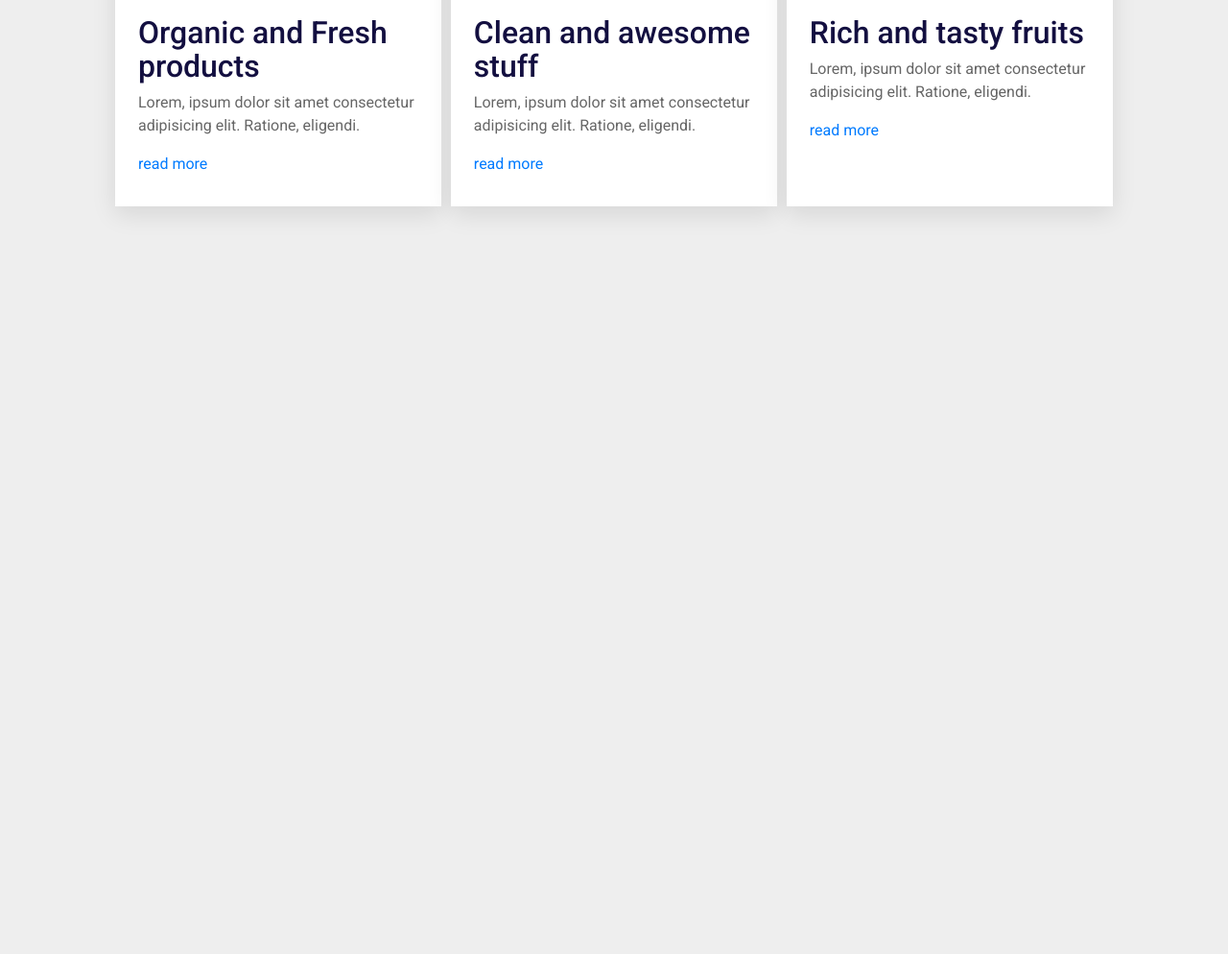
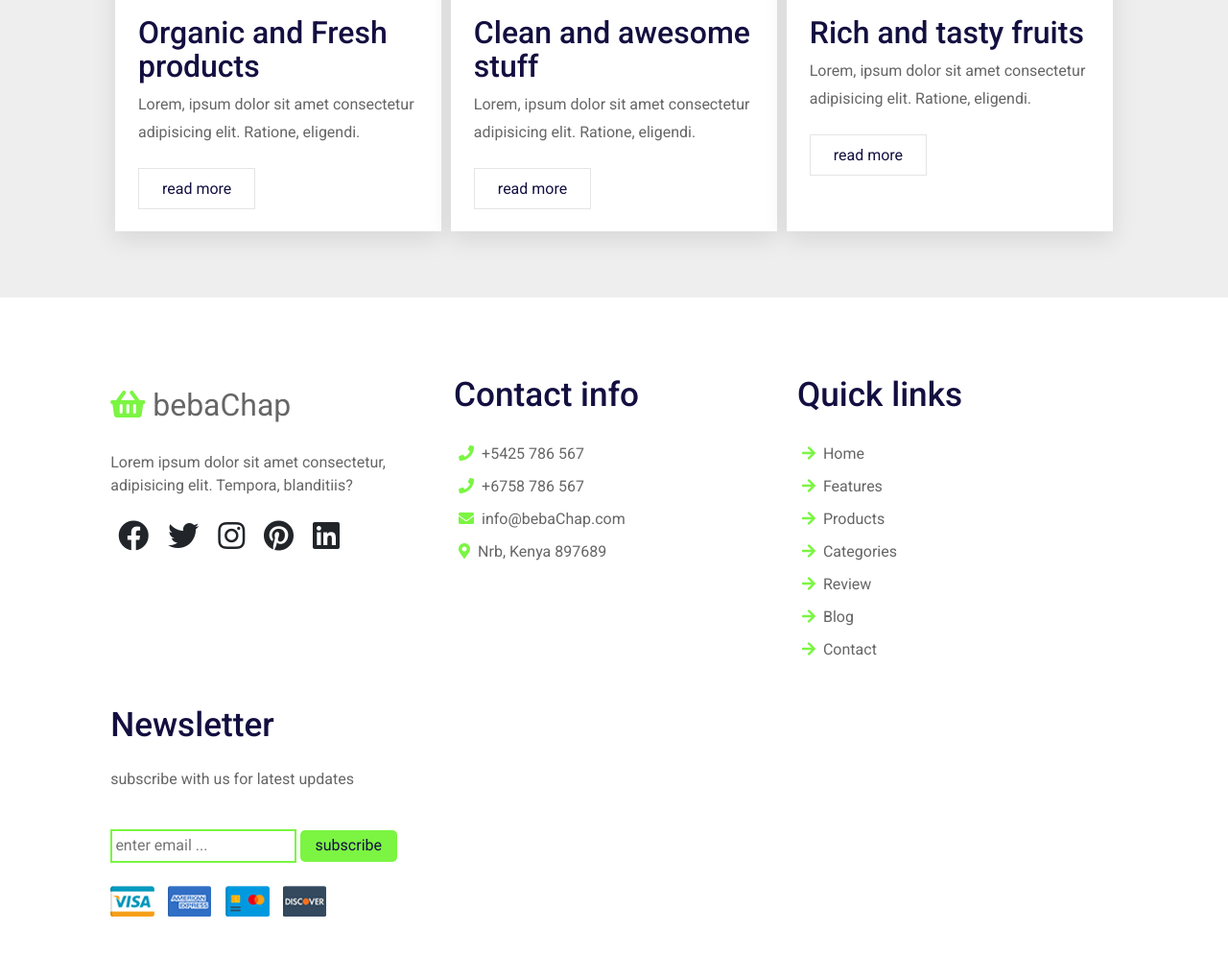
Before and after one commit to fobiero/ecommerce, a plain HTML site: page index.html in a window 1280 px wide. Shown: the part 5376-6370 px from the top of the page at 96% size. Before the commit the page ends 5660 px from the top, so only its background shows below. Drawn offline with nearby package versions, Linux system fonts and the light colour scheme.

Commit message:
finish footer build

```diff
--- a/css/style.css
+++ b/css/style.css
@@ -382,6 +382,8 @@ section {
 
 .blog .box-content .blog-box p {
     color: var(--light-color);
+    line-height: 1.8rem;
+    margin-bottom: 2rem;
 }
 
 .blog .box-content .blog-box .blog-content {
@@ -410,6 +412,108 @@ section {
     margin-right: 1rem;
     font-size: 1.3rem;
     color: var(--color);
+}
+
+.blog .box-content .blog-box .blog-content .rd-mre {
+    color: var(--black);
+    text-decoration: none;
+    border: var(--border);
+    padding: .7rem 1.5rem;
+}
+
+.blog .box-content .blog-box .blog-content .rd-mre:hover {
+    background-color: var(--color);
+    transition: .2s linear;
+    color: #fff;
+    text-transform: uppercase;
+}
+
+
+/* contact us && footer*/
+
+.footer {
+    background-color: #fff;
+}
+
+.footer .footer-content {
+    display: grid;
+    grid-template-columns: repeat(auto-fit, minmax(20rem, 1fr));
+    gap: 1.5rem;
+}
+
+.footer .footer-content .footer-box .logo-footer {
+    font-size: 2rem;
+    padding: 1.5rem 0;
+}
+
+.footer .footer-content .footer-box h3 {
+    font-size: 2.2rem;
+    color: var(--black);
+    padding: 1rem 0;
+}
+
+.footer .footer-content .footer-box h3 i {
+    color: var(--color);
+}
+
+.footer .footer-content .footer-box a {
+    display: block;
+    color: var(--light-color);
+    font-size: 1rem;
+    padding: 5px;
+}
+
+.footer .footer-content .footer-box a:hover {
+    text-decoration: none;
+    border: none;
+}
+
+.footer .footer-content .footer-box a i {
+    color: var(--color);
+    padding-right: .5rem;
+}
+
+.footer .footer-content .footer-box a:hover i {
+    padding-right: 2rem;
+    transition: .2s ease-out;
+}
+
+.footer .footer-content .footer-box p {
+    color: var(--light-color);
+}
+
+.footer .footer-content .footer-box .share i {
+    font-size: 2rem;
+    padding: .5rem;
+    cursor: pointer;
+}
+
+.footer .footer-content .footer-box .share i:hover {
+    opacity: .4;
+}
+
+.footer .footer-content .footer-box input {
+    margin: 1.5rem 0;
+}
+
+.footer .footer-content .footer-box .email {
+    outline: none;
+    border: 2px solid var(--color);
+    padding: .2rem;
+}
+
+.footer .footer-content .footer-box .btn-subscribe {
+    background-color: var(--color);
+    color: var(--black);
+    border: none;
+    outline: none;
+    cursor: pointer;
+    padding: .3rem 1rem;
+    border-radius: 5px;
+}
+
+.footer .footer-content .footer-box img {
+    cursor: pointer;
 }
 
 
--- a/index.html
+++ b/index.html
@@ -333,7 +333,7 @@
                     </div>
                     <h3>Organic and Fresh products</h3>
                     <p>Lorem, ipsum dolor sit amet consectetur adipisicing elit. Ratione, eligendi.</p>
-                    <a href="#">read more</a>
+                    <a href="#" class="rd-mre">read more</a>
                 </div>
             </div>
             <!-- end box item  -->
@@ -346,7 +346,7 @@
                     </div>
                     <h3>Clean and awesome stuff</h3>
                     <p>Lorem, ipsum dolor sit amet consectetur adipisicing elit. Ratione, eligendi.</p>
-                    <a href="#">read more</a>
+                    <a href="#" class="rd-mre">read more</a>
                 </div>
             </div>
             <!-- end box item  -->
@@ -359,12 +359,52 @@
                     </div>
                     <h3>Rich and tasty fruits</h3>
                     <p>Lorem, ipsum dolor sit amet consectetur adipisicing elit. Ratione, eligendi.</p>
-                    <a href="#">read more</a>
+                    <a href="#" class="rd-mre">read more</a>
                 </div>
             </div>
         </div>
     </section>
+    <!-- end blog  -->
+    <section class="footer" id="contact">
+        <div class="footer-content">
+            <div class="footer-box">
+                <a href="#" class="logo-footer"><i class="fas fa-shopping-basket"></i>beba<span id="chap">Chap</span> </a>
+                <p>Lorem ipsum dolor sit amet consectetur, adipisicing elit. Tempora, blanditiis?</p>
+                <div class="share">
+                    <i class="fab fa-facebook"></i>
+                    <i class="fab fa-twitter"></i>
+                    <i class="fab fa-instagram"></i>
+                    <i class="fab fa-pinterest"></i>
+                    <i class="fab fa-linkedin"></i>
+                </div>
+            </div>
+            <div class="footer-box">
+                <h3>Contact info</h3>
+                <a href="" class="links"><i class="fas fa-phone"></i>+5425 786 567</a>
+                <a href="" class="links"><i class="fas fa-phone"></i>+6758 786 567</a>
+                <a href="" class="links"><i class="fas fa-envelope"></i>info@bebaChap.com</a>
+                <a href="" class="links"><i class="fas fa-map-marker-alt"></i>Nrb, Kenya 897689</a>
+            </div>
+            <div class="footer-box">
+                <h3>Quick links</h3>
+                <a href="" class="links"><i class="fas fa-arrow-right"></i>Home</a>
+                <a href="" class="links"><i class="fas fa-arrow-right"></i>Features</a>
+                <a href="" class="links"><i class="fas fa-arrow-right"></i>Products</a>
+                <a href="" class="links"><i class="fas fa-arrow-right"></i>Categories</a>
+                <a href="" class="links"><i class="fas fa-arrow-right"></i>Review</a>
+                <a href="" class="links"><i class="fas fa-arrow-right"></i>Blog</a>
+                <a href="" class="links"><i class="fas fa-arrow-right"></i>Contact</a>
+            </div>
+            <div class="footer-box">
+                <h3>Newsletter</h3>
+                <p>subscribe with us for latest updates</p>
+                <input type="email" class="email" placeholder="enter email ...">
+                <input type="submit" value="subscribe" class="btn-subscribe">
+                <img src="./image/payment.png" class="pay" alt="">
 
+            </div>
+        </div>
+    </section>
 
     <script src="https://unpkg.com/swiper/swiper-bundle.min.js"></script>
     <!-- bootstrap cdn  -->
```
